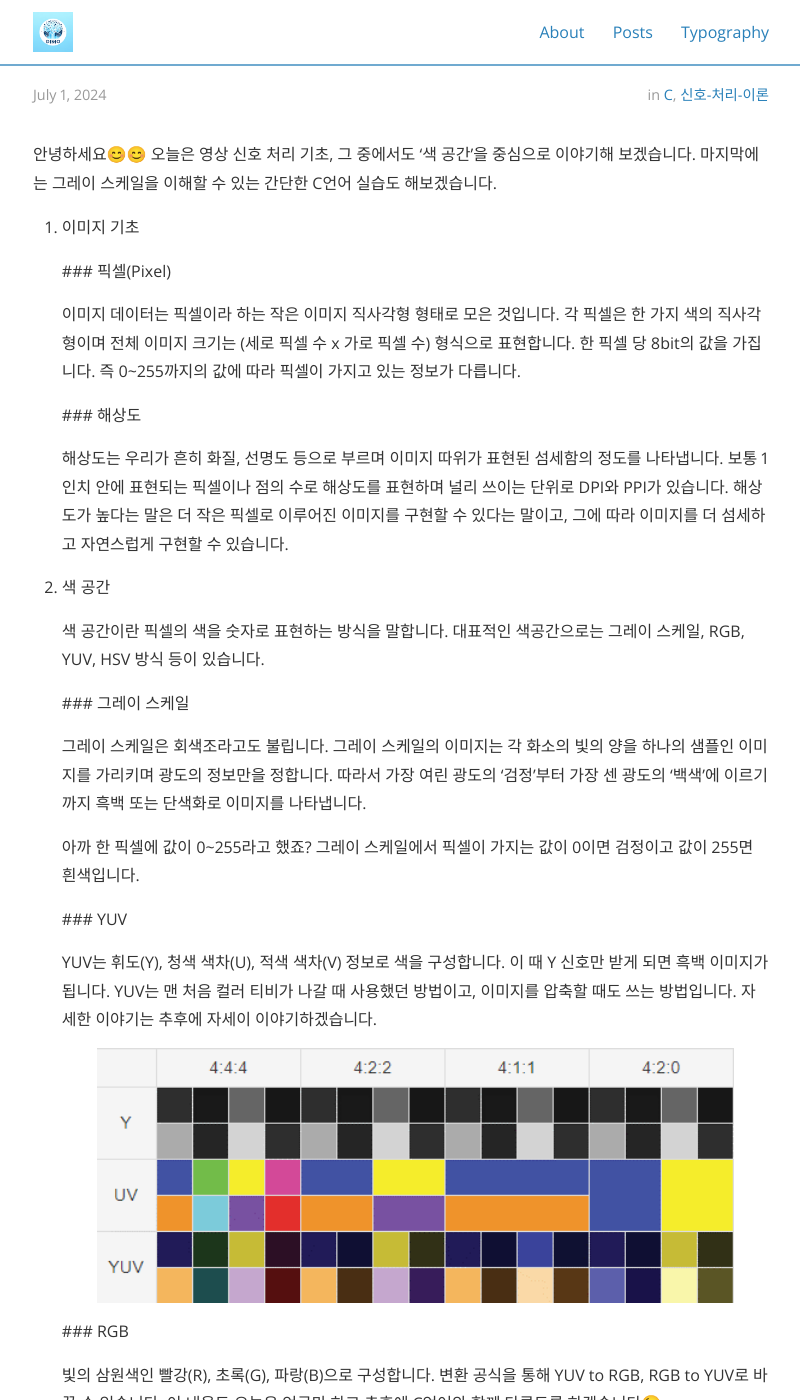
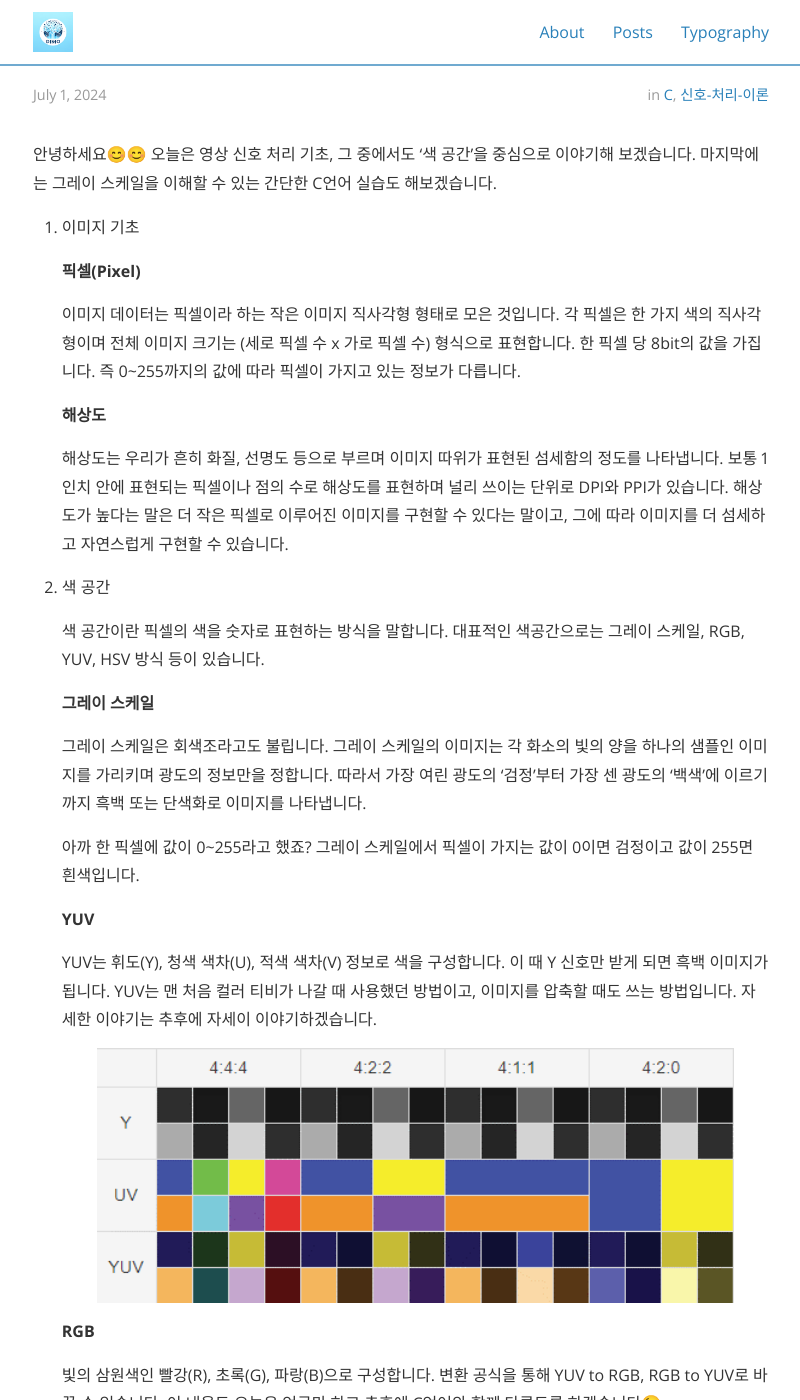
Before and after one commit to dinhoitt/dinhoitt.github.io, a Jekyll site: the page built from _posts/2024-07-01-색 공간.md, in a window 1280 px wide and 1400 px high, scrolled down 439 px. Shown: the whole window, without its empty margins (239-1039 px from the left). Built offline with Jekyll 4.4.1, drawn with Linux system fonts in a browser that asks for light colours; nearby versions of some CDN libraries; comment, search, counter and statistics services are not loaded.

```diff
--- a/_posts/2024-07-01-색 공간.md
+++ b/_posts/2024-07-01-색 공간.md
@@ -13,11 +13,11 @@ cover:  "/assets/post/색공간.png"
 
 1. 이미지 기초
 
-    ### 픽셀(Pixel)
+    __픽셀(Pixel)__
 
     이미지 데이터는 픽셀이라 하는 작은 이미지 직사각형 형태로 모은 것입니다. 각 픽셀은 한 가지 색의 직사각형이며 전체 이미지 크기는 (세로 픽셀 수 x 가로 픽셀 수) 형식으로 표현합니다. 한 픽셀 당 8bit의 값을 가집니다. 즉 0~255까지의 값에 따라 픽셀이 가지고 있는 정보가 다릅니다.
 
-    ### 해상도
+    __해상도__
 
     해상도는 우리가 흔히 화질, 선명도 등으로 부르며 이미지 따위가 표현된 섬세함의 정도를 나타냅니다. 보통 1인치 안에 표현되는 픽셀이나 점의 수로 해상도를 표현하며 널리 쓰이는 단위로 DPI와 PPI가 있습니다. 해상도가 높다는 말은 더 작은 픽셀로 이루어진 이미지를 구현할 수 있다는 말이고, 그에 따라 이미지를 더 섬세하고 자연스럽게 구현할 수 있습니다.
 
@@ -25,19 +25,19 @@ cover:  "/assets/post/색공간.png"
 
     색 공간이란 픽셀의 색을 숫자로 표현하는 방식을 말합니다. 대표적인 색공간으로는 그레이 스케일, RGB, YUV, HSV 방식 등이 있습니다.
 
-    ### 그레이 스케일
+    __그레이 스케일__
 
     그레이 스케일은 회색조라고도 불립니다. 그레이 스케일의 이미지는 각 화소의 빛의 양을 하나의 샘플인 이미지를 가리키며 광도의 정보만을 정합니다. 따라서 가장 여린 광도의 '검정'부터 가장 센 광도의 '백색'에 이르기까지 흑백 또는 단색화로 이미지를 나타냅니다.
 
     아까 한 픽셀에 값이 0~255라고 했죠? 그레이 스케일에서 픽셀이 가지는 값이 0이면 검정이고 값이 255면 흰색입니다.
 
-    ### YUV
+    __YUV__
 
     YUV는 휘도(Y), 청색 색차(U), 적색 색차(V) 정보로 색을 구성합니다. 이 때 Y 신호만 받게 되면 흑백 이미지가 됩니다. YUV는 맨 처음 컬러 티비가 나갈 때 사용했던 방법이고, 이미지를 압축할 때도 쓰는 방법입니다. 자세한 이야기는 추후에 자세이 이야기하겠습니다.
 
     <img src="/assets/post/색공간.png">
 
-    ### RGB
+    __RGB__
 
     빛의 삼원색인 빨강(R), 초록(G), 파랑(B)으로 구성합니다. 변환 공식을 통해 YUV to RGB, RGB to YUV로 바꿀 수 있습니다. 이 내용도 오늘은 언급만 하고 추후에 C언어와 함께 다루도록 하겠습니다😉
 
```
Also changed, not shown: category/C/index.html (added, +41 -0 lines).
